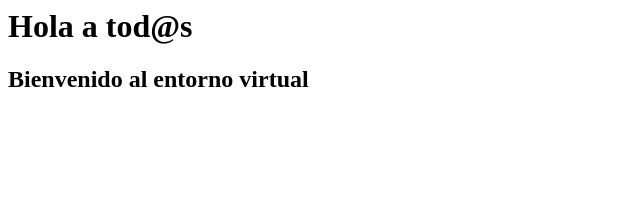
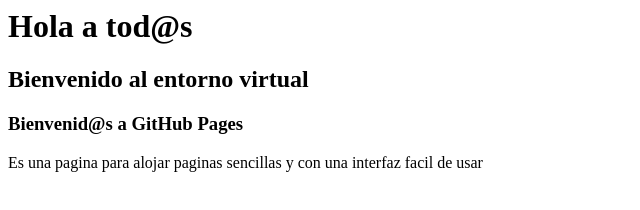
Before and after one commit to AlexisQS/1-test-github-full, a plain HTML site: page index.html in a window 1280 px wide. Shown: the whole page, without its empty margins (0-640 px from the left). Drawn offline with Linux system fonts and the light colour scheme.

Commit message:
Update index.html

```diff
--- a/index.html
+++ b/index.html
@@ -1,2 +1,4 @@
 <h1>Hola a tod@s</h1>
 <h2>Bienvenido al entorno virtual</h2>
+<h3>Bienvenid@s a GitHub Pages</h3>
+<p>Es una pagina para alojar paginas sencillas y con una interfaz facil de usar</p>
```
